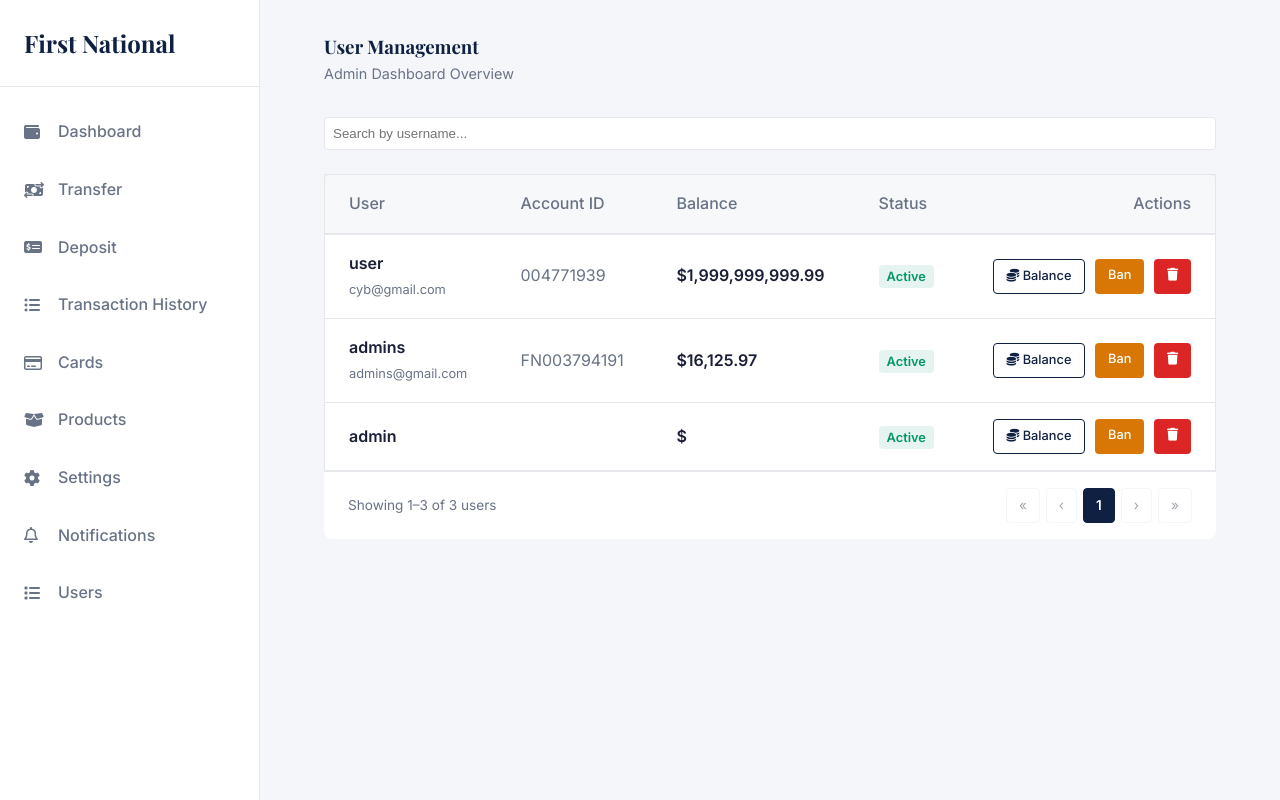
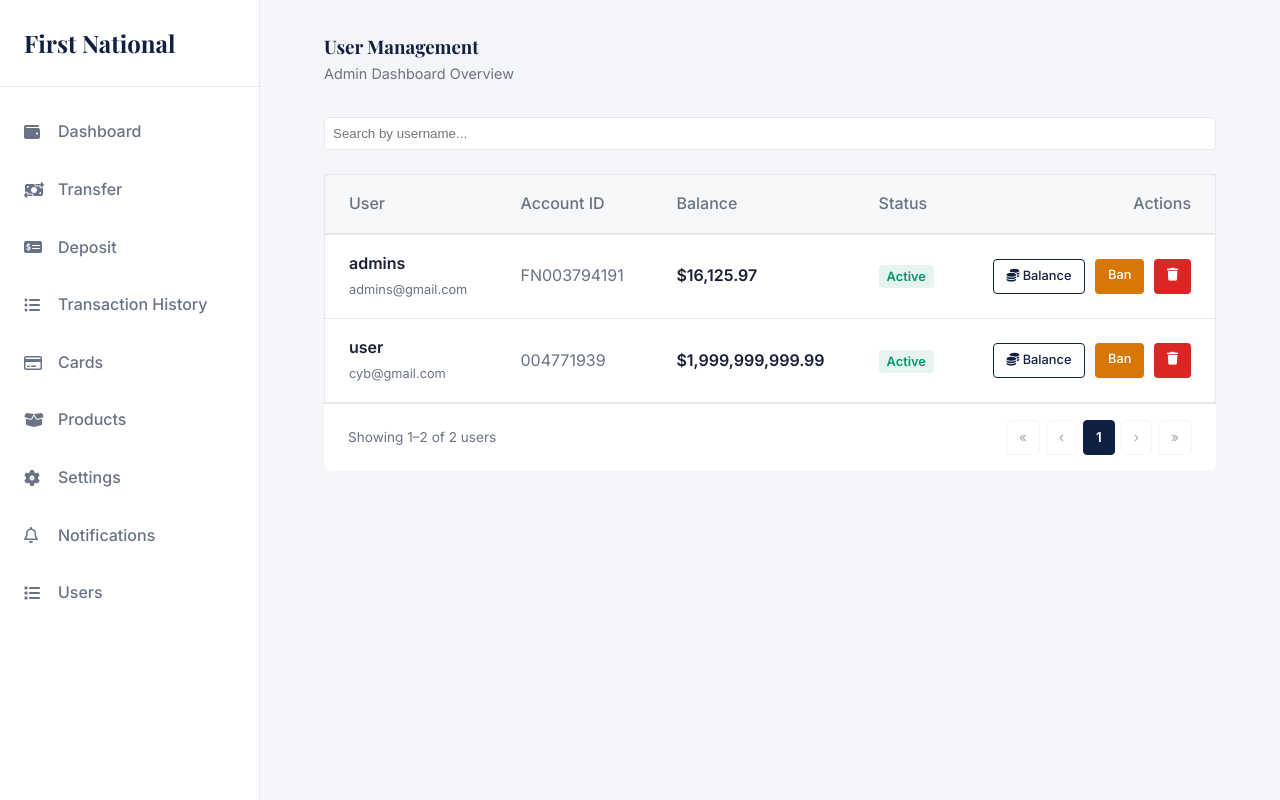
Before and after one commit to Samcodio/bks, a Django app: page /users/ in a window 1280 px wide. Run offline with Django 5.2, Linux system fonts and the light colour scheme; a user stored in the database is signed in; data comes from the database, SQL or seed files in the repository; both versions use the stored data as it was after the commit.

Commit message:
account balance fix

```diff
--- a/app/urls.py
+++ b/app/urls.py
@@ -21,6 +21,6 @@ urlpatterns = [
     path('clients/<int:user_id>/ban/',    ban_user,    name='ban_user'),
     path('clients/<int:user_id>/unban/',  unban_user,  name='unban_user'),
     path('clients/<int:user_id>/delete/', delete_user, name='delete_user'),
-    path('clients/<int:id>/balance/', changeBalance, name='change_balance'),
+    path('change-balance/<uuid:id>/', changeBalance, name='change_balance'),
 
 ]
--- a/app/views.py
+++ b/app/views.py
@@ -202,9 +202,9 @@ def superuser_required(view_func):
 
 @login_required(login_url='accounts:login')
 def userList(request):
-    users = User.objects.all().order_by('-username')
+    accounts = Account.objects.all().order_by('-user')
 
-    paginator = Paginator(users, 80)  # 20 per page
+    paginator = Paginator(accounts, 80)  # 20 per page
     page_number = request.GET.get('page', 1)
     page_obj = paginator.get_page(page_number)
     context = {
@@ -240,10 +240,7 @@ def delete_user(request, user_id):
     return redirect('app:users')
 
 
-from django.contrib.auth.decorators import login_required, user_passes_test
-from django.shortcuts import get_object_or_404, redirect, render
-from django.contrib import messages
-from django.utils import timezone
+
 
 def superuser_required(view_func):
     return user_passes_test(lambda u: u.is_superuser)(view_func)
@@ -251,10 +248,8 @@ def superuser_required(view_func):
 
 @superuser_required
 def changeBalance(request, id):
-    from django.contrib.auth import get_user_model
-    User = get_user_model()
-    target_user = get_object_or_404(User, id=id)
-    account = target_user.account
+    account = get_object_or_404(Account, id=id)
+    target_user = account.user
 
     if request.method == 'POST':
         action_type = request.POST.get('action_type')
--- a/bks/settings.py
+++ b/bks/settings.py
@@ -28,7 +28,7 @@ BASE_DIR = Path(__file__).resolve().parent.parent
 SECRET_KEY = 'django-insecure-*ga0juf!#hi21@ugh5nb0*@@!ue3y8@)t_3#w&sc&uaj+j%#4m'
 
 # SECURITY WARNING: don't run with debug turned on in production!
-DEBUG = True
+DEBUG = False
 
 ALLOWED_HOSTS = ["*"]
 
--- a/templates/Admin/users.html
+++ b/templates/Admin/users.html
@@ -175,29 +175,29 @@
                 <tr style="border-bottom: 1px solid var(--border-color);">
                     <td data-label="User" style="padding: 1rem 1.5rem;">
                         <div>
-                            {% if client.is_active %}
-                                <strong>{{ client.username }}</strong><br>
-                                <span style="font-size: 0.8rem; color: var(--text-secondary);">{{ client.email }}</span>
+                            {% if client.user.is_active %}
+                                <strong>{{ client.user.username }}</strong><br>
+                                <span style="font-size: 0.8rem; color: var(--text-secondary);">{{ client.user.email }}</span>
                             {% else %}
                                 <div style="background: rgba(220, 38, 38, 0.1); color: var(--danger); padding: 4px 8px; border-radius: 4px; font-size: 0.8rem; font-weight: 600;">
-                                    <strong>{{ client.username }}</strong><br>
-                                    <span style="font-size: 0.8rem; color: var(--text-secondary);">{{ client.email }}</span>
+                                    <strong>{{ client.user.username }}</strong><br>
+                                    <span style="font-size: 0.8rem; color: var(--text-secondary);">{{ client.user.email }}</span>
                                 </div>
                             {% endif %}
                         </div>
                     </td>
 
                     <td data-label="Account ID" style="padding: 1rem 1.5rem; font-family: var(--font-body); color: var(--text-secondary);">
-                        <div>{{ client.account.account_genID }}</div>
+                        <div>{{ client.account_genID }}</div>
                     </td>
 
                     <td data-label="Balance" style="padding: 1rem 1.5rem; font-weight: 600;">
-                        <div>${{ client.account.balance|intcomma }}</div>
+                        <div>${{ client.balance|intcomma }}</div>
                     </td>
 
                     <td data-label="Status" style="padding: 1rem 1.5rem;">
                         <div>
-                            {% if client.is_active %}
+                            {% if client.user.is_active %}
                                 <span style="background: rgba(5, 150, 105, 0.1); color: var(--success); padding: 4px 8px; border-radius: 4px; font-size: 0.8rem; font-weight: 600;">Active</span>
                             {% else %}
                                 <span style="background: rgba(220, 38, 38, 0.1); color: var(--danger); padding: 4px 8px; border-radius: 4px; font-size: 0.8rem; font-weight: 600;">Banned</span>
@@ -211,21 +211,21 @@
                                 <i class="fa-solid fa-coins"></i> Balance
                             </a>
 
-                            {% if client.is_active %}
-                                <a href="{% url 'app:ban_user' client.id %}"
+                            {% if client.user.is_active %}
+                                <a href="{% url 'app:ban_user' client.user.id %}"
                                    class="btn"
                                    style="background: var(--warning); color: white; padding: 0.4rem 0.8rem; font-size: 0.8rem;"
-                                   onclick="return confirm('Ban {{ client.username }}?');">Ban</a>
+                                   onclick="return confirm('Ban {{ client.user.username }}?');">Ban</a>
                             {% else %}
-                                <a href="{% url 'app:unban_user' client.id %}"
+                                <a href="{% url 'app:unban_user' client.user.id %}"
                                    class="btn btn-primary"
                                    style="padding: 0.4rem 0.8rem; font-size: 0.8rem;">Unban</a>
                             {% endif %}
 
-                            <a href="{% url 'app:delete_user' client.id %}"
+                            <a href="{% url 'app:delete_user' client.user.id %}"
                                class="btn"
                                style="background: var(--danger); color: white; padding: 0.4rem 0.8rem; font-size: 0.8rem;"
-                               onclick="return confirm('Are you sure you want to permanently delete {{ client.username }}?');">
+                               onclick="return confirm('Are you sure you want to permanently delete {{ client.user.username }}?');">
                                 <i class="fa-solid fa-trash"></i>
                             </a>
                         </div>
```
Also changed, not shown: db.sqlite3.
